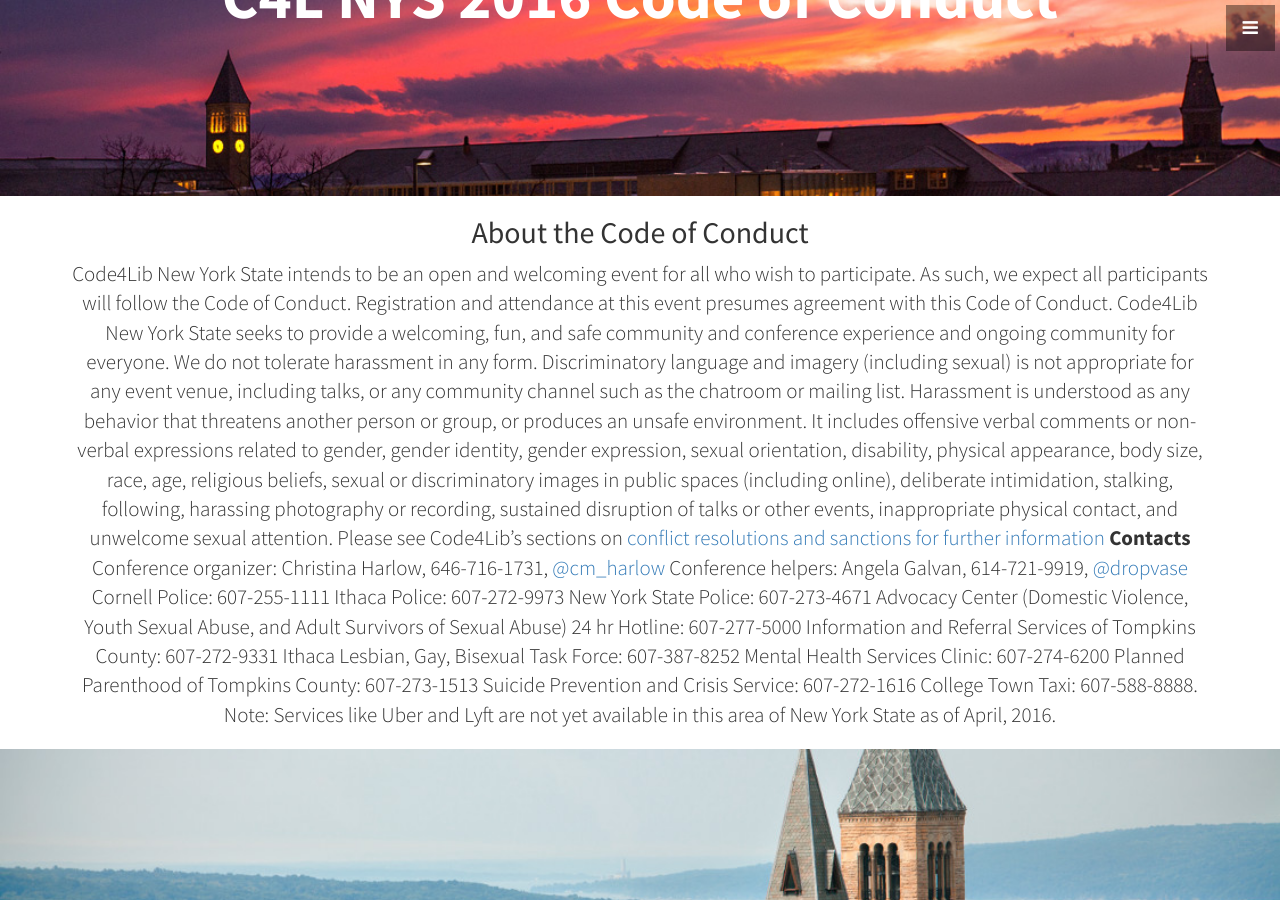
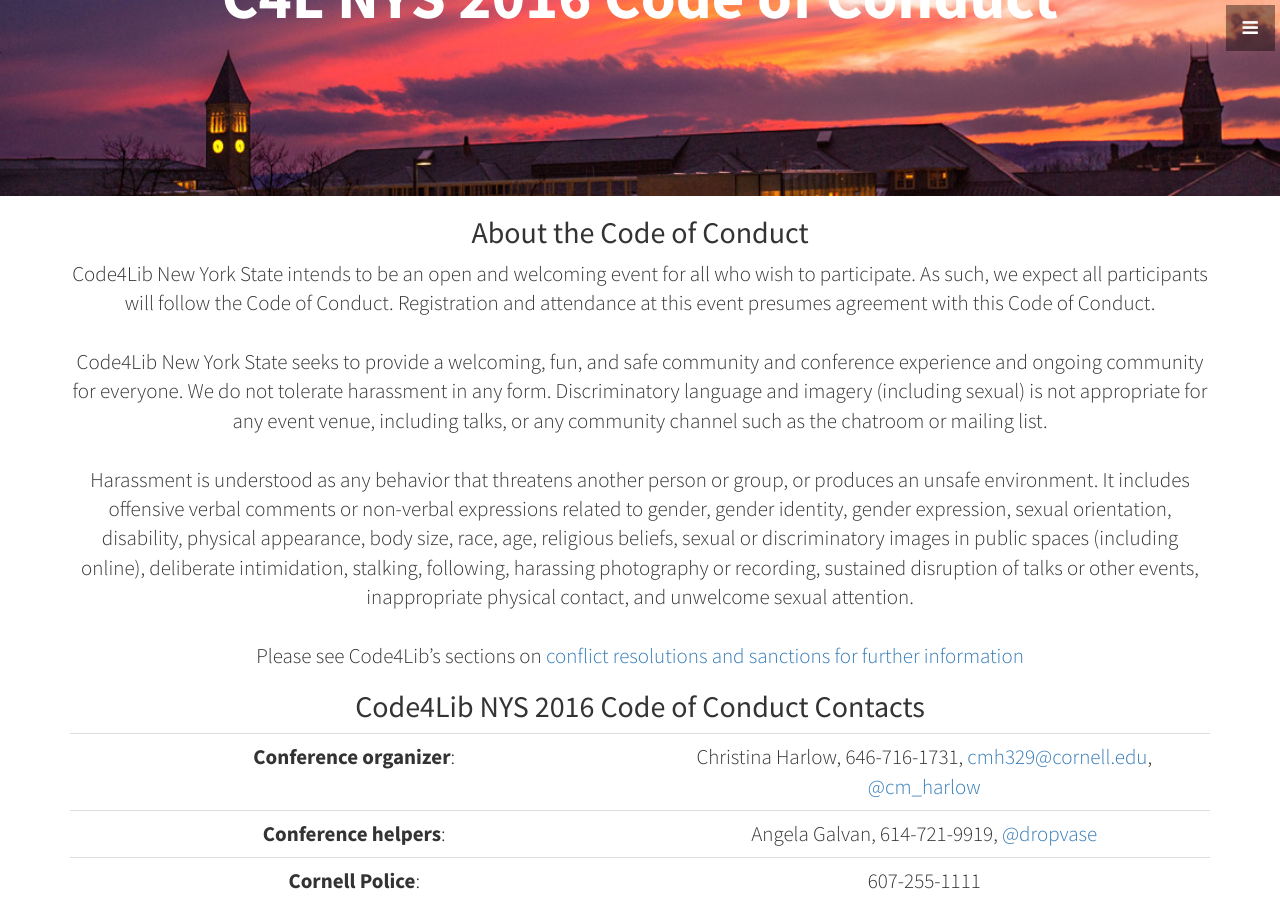
Before and after one commit to code4libNYS/2016, a Jekyll site: the page built from index.html, in a window 1280 px wide and 900 px high, scrolled down 3467 px. Built offline with Jekyll 4.4.1, drawn with Linux system fonts in a browser that asks for light colours; some of the changed text lies outside the part shown.

Commit message:
updated html encoding for coc

```diff
--- a/_includes/codeofconduct.html
+++ b/_includes/codeofconduct.html
@@ -9,29 +9,65 @@
       <div class="col-lg-12 text-center">
         <h2>About the Code of Conduct</h2>
         <p class="lead">Code4Lib New York State intends to be an open and welcoming event for all who wish to participate. As such, we expect all participants will follow the Code of Conduct. Registration and attendance at this event presumes agreement with this Code of Conduct.
-
+        <br /><br />
         Code4Lib New York State seeks to provide a welcoming, fun, and safe community and conference experience and ongoing community for everyone. We do not tolerate harassment in any form. Discriminatory language and imagery (including sexual) is not appropriate for any event venue, including talks, or any community channel such as the chatroom or mailing list.
-
-Harassment is understood as any behavior that threatens another person or group, or produces an unsafe environment. It includes offensive verbal comments or non-verbal expressions related to gender, gender identity, gender expression, sexual orientation, disability, physical appearance, body size, race, age, religious beliefs, sexual or discriminatory images in public spaces (including online), deliberate intimidation, stalking, following, harassing photography or recording, sustained disruption of talks or other events, inappropriate physical contact, and unwelcome sexual attention.
-
-Please see Code4Lib’s sections on <a href="https://github.com/code4lib/antiharassment-policy/blob/master/code_of_conduct.md">conflict resolutions and sanctions for further information</a>
-
-<b>Contacts</b>
-
-Conference organizer: Christina Harlow, 646-716-1731, <a href="https://twitter.com/cm_harlow">@cm_harlow</a>
-Conference helpers: Angela Galvan, 614-721-9919, <a href="https://twitter.com/dropvase">@dropvase</a>
-Cornell Police: 607-255-1111
-Ithaca Police: 607-272-9973
-New York State Police: 607-273-4671
-Advocacy Center (Domestic Violence, Youth Sexual Abuse, and Adult Survivors of Sexual Abuse)
-24 hr Hotline: 607-277-5000
-Information and Referral Services of Tompkins County: 607-272-9331
-Ithaca Lesbian, Gay, Bisexual Task Force: 607-387-8252
-Mental Health Services Clinic: 607-274-6200
-Planned Parenthood of Tompkins County: 607-273-1513
-Suicide Prevention and Crisis Service: 607-272-1616
-College Town Taxi: 607-588-8888. Note: Services like Uber and Lyft are not yet available in this area of New York State as of April, 2016.
-
+        <br /><br />
+        Harassment is understood as any behavior that threatens another person or group, or produces an unsafe environment. It includes offensive verbal comments or non-verbal expressions related to gender, gender identity, gender expression, sexual orientation, disability, physical appearance, body size, race, age, religious beliefs, sexual or discriminatory images in public spaces (including online), deliberate intimidation, stalking, following, harassing photography or recording, sustained disruption of talks or other events, inappropriate physical contact, and unwelcome sexual attention.
+        <br /><br />
+        Please see Code4Lib’s sections on <a href="https://github.com/code4lib/antiharassment-policy/blob/master/code_of_conduct.md">conflict resolutions and sanctions for further information</a></p>
+        <h2>Code4Lib NYS 2016 Code of Conduct Contacts</h2>
+        <table class="table table-hover">
+          <tbody>
+            <tr>
+              <td class="lead"><b>Conference organizer</b>:</td>
+              <td class="lead">Christina Harlow, 646-716-1731, <a href="mailto:cmh329@cornell.edu">cmh329@cornell.edu</a>, <a href="https://twitter.com/cm_harlow">@cm_harlow</a></td>
+            </tr>
+            <tr>
+              <td class="lead"><b>Conference helpers</b>: </td>
+              <td class="lead">Angela Galvan, 614-721-9919, <a href="https://twitter.com/dropvase">@dropvase</a></td>
+            </tr>
+            <tr>
+              <td class="lead"><b>Cornell Police</b>:</td>
+              <td class="lead">607-255-1111</td>
+            </tr>
+            <tr>
+              <td class="lead"><b>Ithaca Police</b>:</td>
+              <td class="lead">607-272-9973</td>
+            </tr>
+            <tr>
+              <td class="lead"><b>New York State Police</b>:</td>
+              <td class="lead">607-273-4671</td>
+            </tr>
+            <tr>
+              <td class="lead"><b>Advocacy Center (Domestic Violence, Youth Sexual Abuse, and Adult Survivors of Sexual Abuse) 24 hr Hotline</b>:</td>
+              <td class="lead">607-277-5000</td>
+            </tr>
+            <tr>
+              <td class="lead"><b>Information and Referral Services of Tompkins County</b>:</td>
+              <td class="lead">607-272-9331</td>
+            </tr>
+            <tr>
+              <td class="lead"><b>Ithaca Lesbian, Gay, Bisexual Task Force</b>:</td>
+              <td class="lead">607-387-8252</td>
+            </tr>
+            <tr>
+              <td class="lead"><b>Mental Health Services Clinic</b>:</td>
+              <td class="lead">607-274-6200</td>
+            </tr>
+            <tr>
+              <td class="lead"><b>Planned Parenthood of Tompkins County</b>:</td>
+              <td class="lead">607-273-1513</td>
+            </tr>
+            <tr>
+              <td class="lead"><b>Suicide Prevention and Crisis Service</b>:</td>
+              <td class="lead">607-272-1616</td>
+            </tr>
+            <tr>
+              <td class="lead"><b>College Town Taxi</b>:</td>
+              <td class="lead">607-588-8888 <i>Note: Services like Uber and Lyft are not yet available in this area of New York State as of April, 2016.</i></td>
+            </tr>
+          </tbody>
+          </table>
         </p>
       </div>
     </div>
```
Also changed, not shown: 1 other file.
